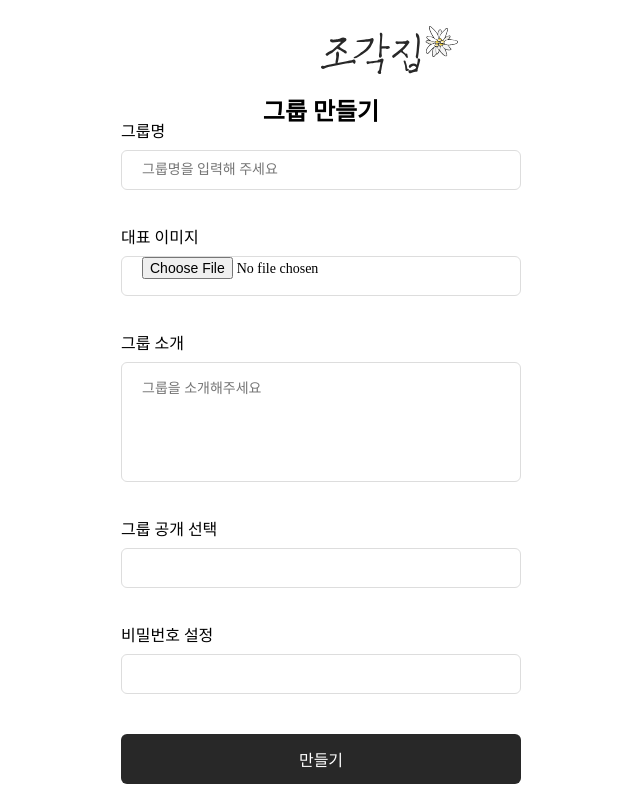
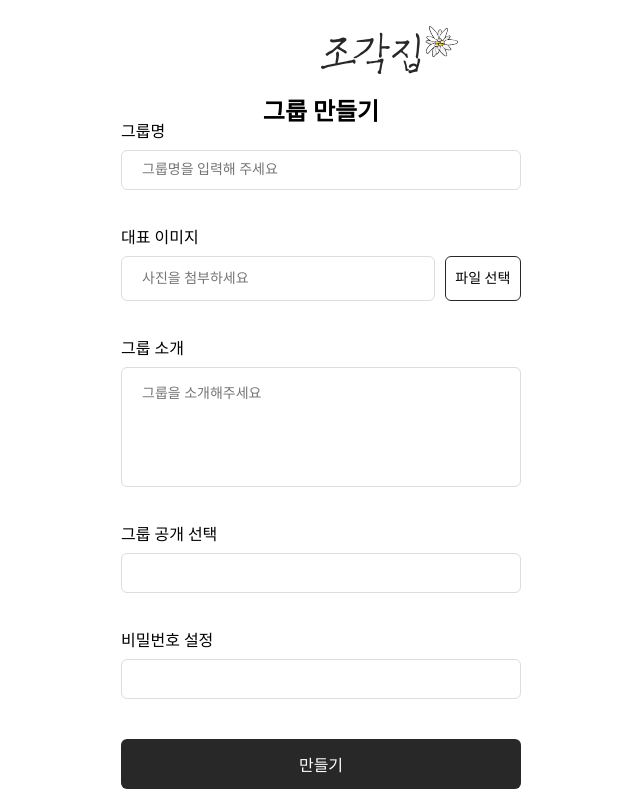
Before and after one commit to P1su/zogakzip, a React (Vite) app: page /create-group in a window 1280 px wide. Shown: the whole page, without its empty margins (319-959 px from the left). Built offline with nearby package versions, Linux system fonts and the light colour scheme.

Commit message:
feat: Label 태그 이용하여 파일 업로드 기능 구현

```diff
--- a/src/pages/CreateGroup/CreateGroup.style.ts
+++ b/src/pages/CreateGroup/CreateGroup.style.ts
@@ -34,6 +34,27 @@ export const TextArea = styled.textarea`
   padding: 1.4rem 2rem 0 2rem;
   resize: none;
 `;
+export const Label = styled.label`
+  ${({ theme: { mixin } }) => mixin. flexCenter({})};
+  ${({ theme }) => theme.fonts.font_08};
+  width: 10rem;
+  height: 4.5rem;
+  border: 1px solid ${({ theme }) => theme.colors.black};
+  border-radius: 6px;
+`;
+export const FileBox = styled.div`
+  ${({ theme: { mixin } }) => mixin.flexBox({})};
+  width: 100%;
+  gap: 1rem;
+`;
+export const FileInput = styled.input`
+  display: none;
+`;
+export const FileTextBox = styled.input`
+  ${BaseInputStyle}
+  height: 4.5rem;
+  padding: 0 2rem 0 2rem;
+`;
 export const PageTitleText = styled.span`
   ${({ theme }) => theme.fonts.title};
 `;
--- a/src/pages/CreateGroup/CreateGroup.tsx
+++ b/src/pages/CreateGroup/CreateGroup.tsx
@@ -48,9 +48,25 @@ const CreateGroup = () => {
         </S.InputBox>
         <S.InputBox>
           <S.InputTitleText>대표 이미지</S.InputTitleText>
-          <S.GroupTextInput
-            type='file'
-          />
+          <S.FileBox>
+            <S.FileTextBox
+              name='imageUrl'
+              value={values.imageUrl}
+              placeholder='사진을 첨부하세요'
+              readOnly
+            />
+            <S.Label
+              htmlFor='file'
+            >
+              파일 선택
+            </S.Label>
+            <S.FileInput
+              type='file'
+              name='imageUrl'
+              id='file'
+              onChange={onChange}
+            />
+          </S.FileBox>
         </S.InputBox>
         <S.InputBox>
           <S.InputTitleText>그룹 소개</S.InputTitleText>
```
